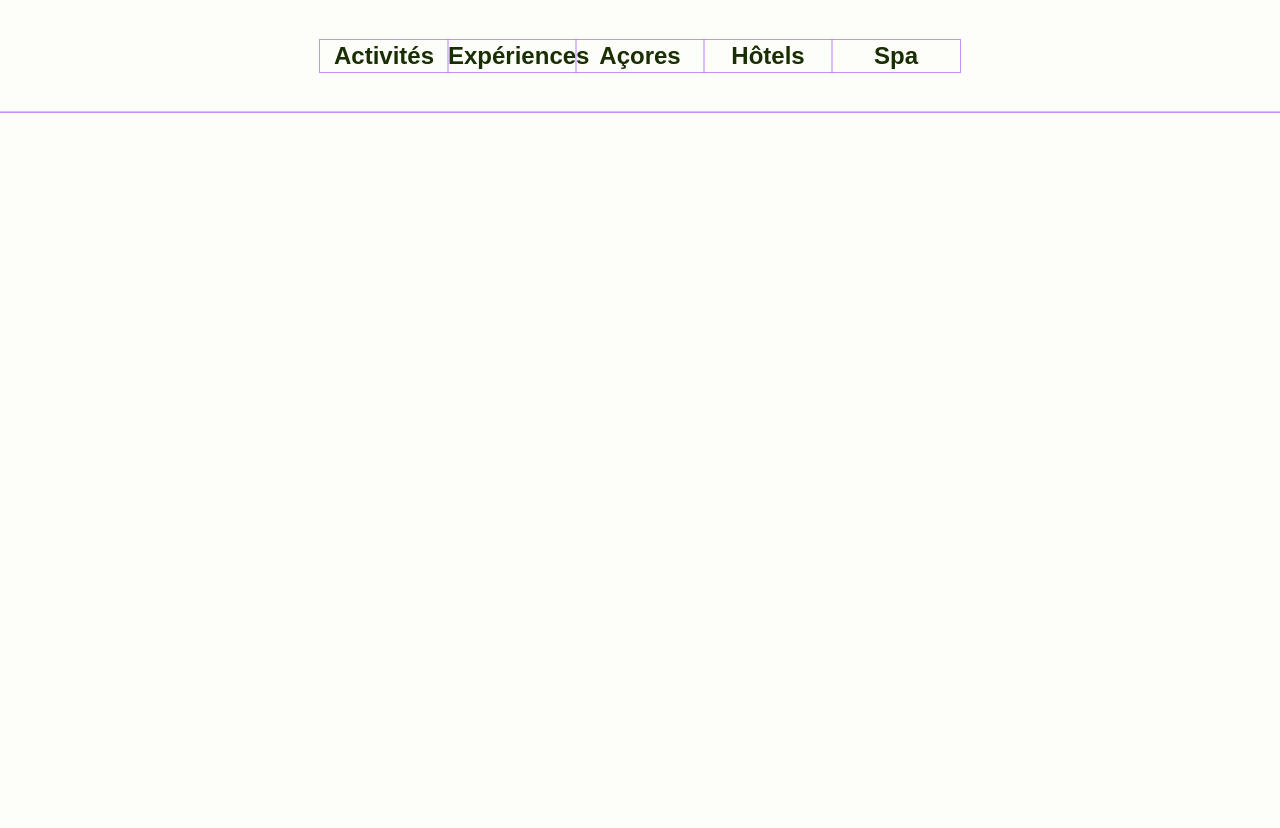
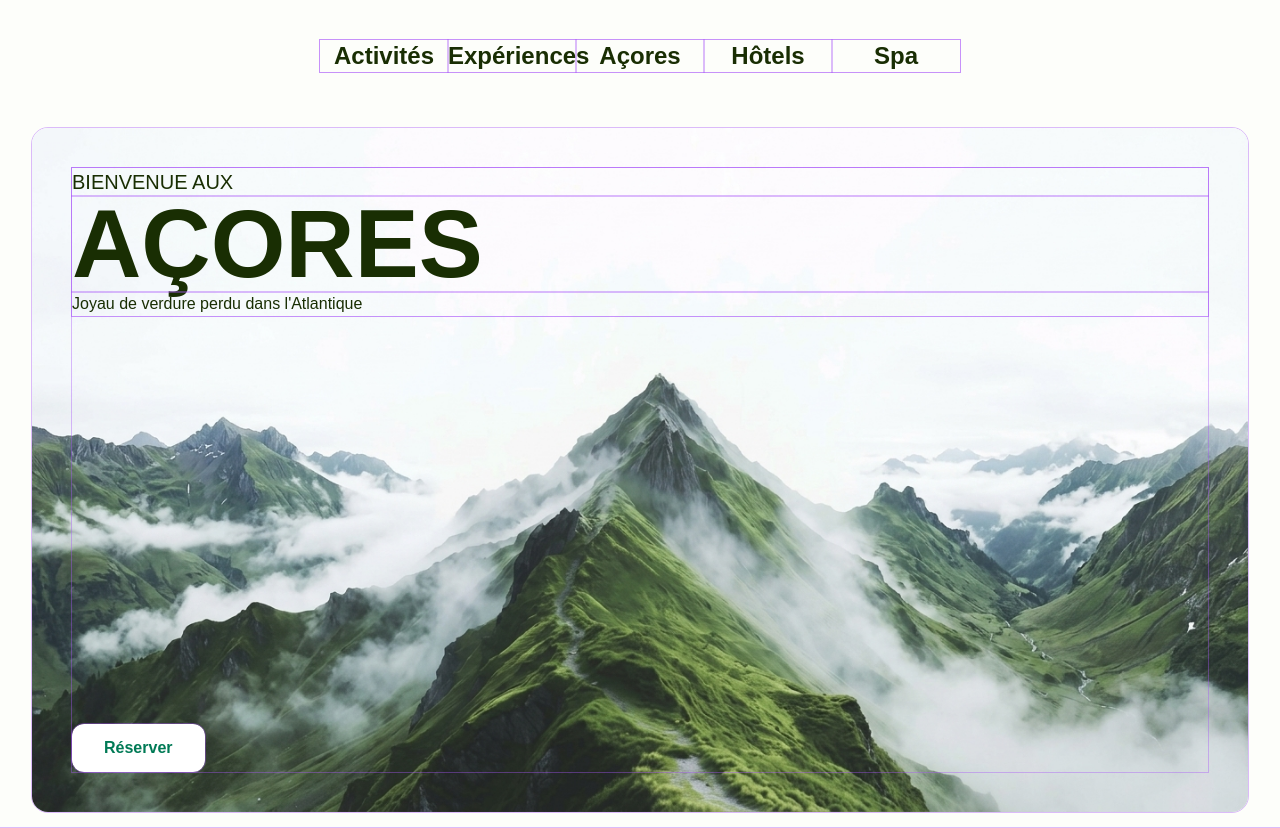
Before and after one commit to ElPotatoCorp/tp-01-tailwindcss, a React (Vite) app: page / in a window 1280 px wide. Before the commit the page ends 800 px from the top, so only its background shows below. Built offline with nearby package versions, Linux system fonts and the light colour scheme; a web font is replaced by a local one.

Commit message:
Section Hero

```diff
--- a/src/App.tsx
+++ b/src/App.tsx
@@ -1,11 +1,12 @@
+import { Hero } from "./components/sections/hero";
 import { Menu } from "./components/sections/menu";
 
 function App() {
   return (
     <div className="debug font-sans mx-auto">
-      <header className="flex justify-center" >
+      <header className="flex flex-col justify-center" >
         <Menu />
-        {/* <Hero /> */}
+        <Hero />
       </header>
 
       <main className="container mx-auto px-6">
--- /dev/null
+++ b/src/components/sections/hero.tsx
@@ -0,0 +1,26 @@
+import type { FC } from "react";
+
+export const Hero: FC = function () {
+  return (
+    <div className="# mx-8 my-4 overflow-hidden rounded-2xl bg-white">
+      <div className="relative aspect-video">
+        <img
+          src="img/cover.jpeg"
+          alt="Hero"
+          className="absolute inset-0 h-full w-full object-cover"
+        />
+
+        <div className="absolute inset-10 flex flex-col justify-between">
+          <div className="flex flex-col text-primary">
+            <span className="text-xl uppercase">BIENVENUE AUX</span>
+            <span className="text-8xl font-black uppercase">AÇORES</span>
+            <span className="font-medium">Joyau de verdure perdu dans l'Atlantique</span>
+          </div>
+          <button className="self-start text-emerald-700 bg-white rounded-xl px-8 py-3 text-center font-semibold">
+            Réserver
+          </button>
+        </div>
+      </div>
+    </div>
+  );
+};
```
